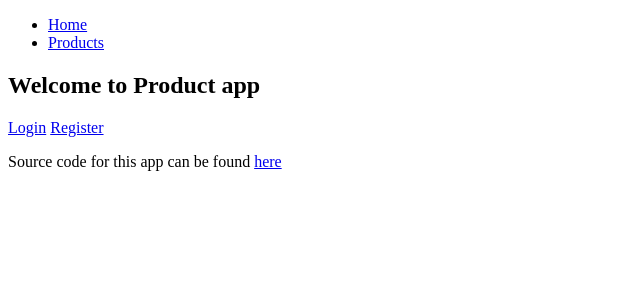
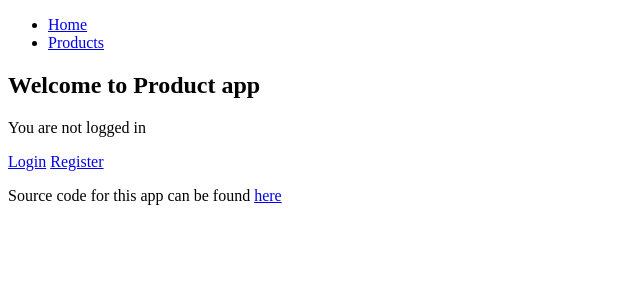
Before and after one commit to hollowdll/product-app, a SvelteKit app in the folder frontend/product-app/: page / in a window 1280 px wide. Shown: the top 300 px of the page, without its empty margins (0-640 px from the left). Built offline with nearby package versions, Linux system fonts and the light colour scheme; no server answers.

Commit message:
fetch user data in frontend

```diff
--- a/frontend/product-app/src/routes/+page.svelte
+++ b/frontend/product-app/src/routes/+page.svelte
@@ -1,17 +1,56 @@
-<script>
+<script lang="ts">
+	import { PRODUCT_API_URL } from "../utils/const";
+	import type { UserData } from "../types/user";
+	import { onMount } from "svelte";
 
+	let userData: UserData | null = null;
+	let loading = true;
+
+	onMount(async () => {
+		await fetchUserData();
+		loading = false;
+	})
+
+	let fetchUserData = async () => {
+		const jwtAccessToken = localStorage.getItem("jwtAccessToken");
+
+        fetch(`${PRODUCT_API_URL}/account/currentuser`, {
+            method: "GET",
+            headers: { "Authorization": `Bearer ${jwtAccessToken ?? ""}` }
+        })
+        .then(response => {
+            if (response.ok) {
+				return response.json();
+			}
+        })
+        .then(data => userData = data)
+        .catch(err => console.error(err));
+	}
+
+	let logOut = () => {
+		localStorage.removeItem("jwtAccessToken");
+	}
 </script>
 
 <svelte:head>
 	<title>Home</title>
-	<meta name="description" content="Fullstack product app" />
+	<meta name="description" content="Fullstack product app with JWT authentication" />
 </svelte:head>
 
 <section>
 	<h1>Welcome to Product app</h1>
 
-	<a href="/login">Login</a>
-	<a href="/register">Register</a>
+	{#if loading == false}
+		{#if userData != null}
+			<p>Logged in as user <strong>{userData.username}</strong></p>
+		{:else}
+			<p>You are not logged in</p>
+		{/if}
+
+		<a href="/login">Login</a>
+		<a href="/register">Register</a>
+	{/if}
+
 </section>
 
 <style>
--- a/frontend/product-app/src/routes/login/+page.svelte
+++ b/frontend/product-app/src/routes/login/+page.svelte
@@ -23,7 +23,7 @@
                     .then(data => {
                         // Use local storage for simple use. Store access token more securely in production
                         localStorage.setItem("jwtAccessToken", data.token);
-                        goto("/products");
+                        goto("/");
                     })
             } else {
                 response
--- /dev/null
+++ b/frontend/product-app/src/types/user.ts
@@ -0,0 +1,9 @@
+export interface UserData {
+    userId: string,
+    username: string,
+    roles: Array<UserRole>,
+}
+
+export interface UserRole {
+    name: string,
+}
```
Also changed, not shown: 1 other file (tests, documents, lock files or other folders).
